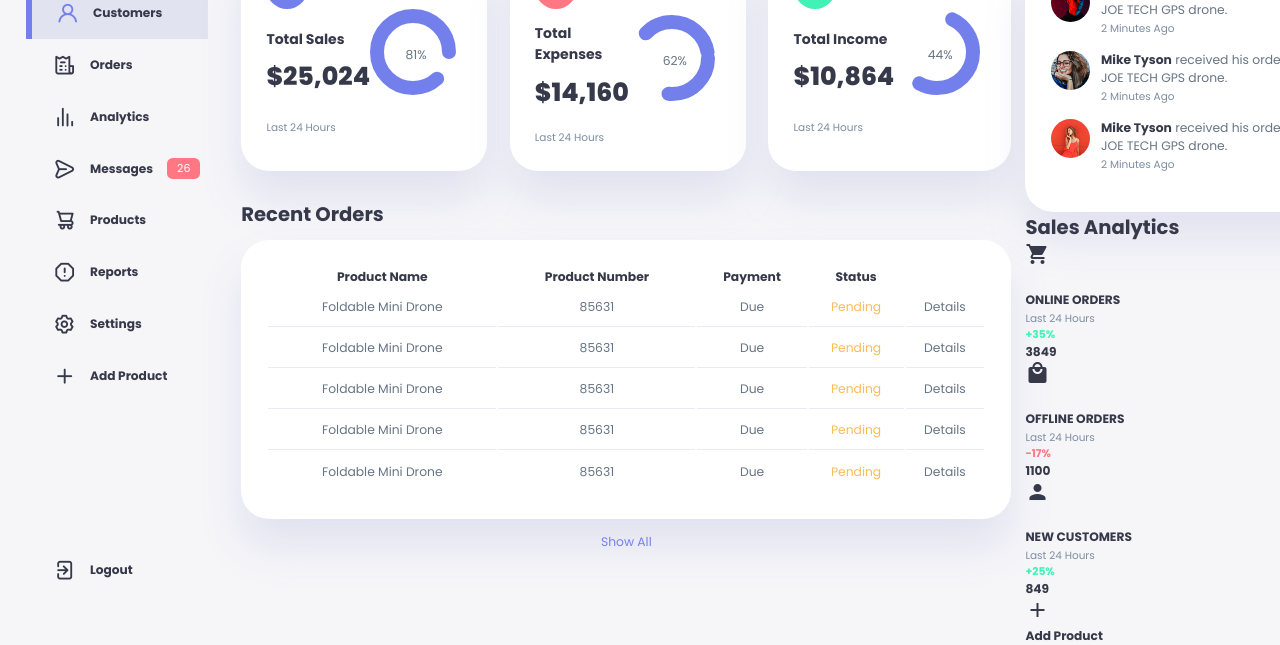
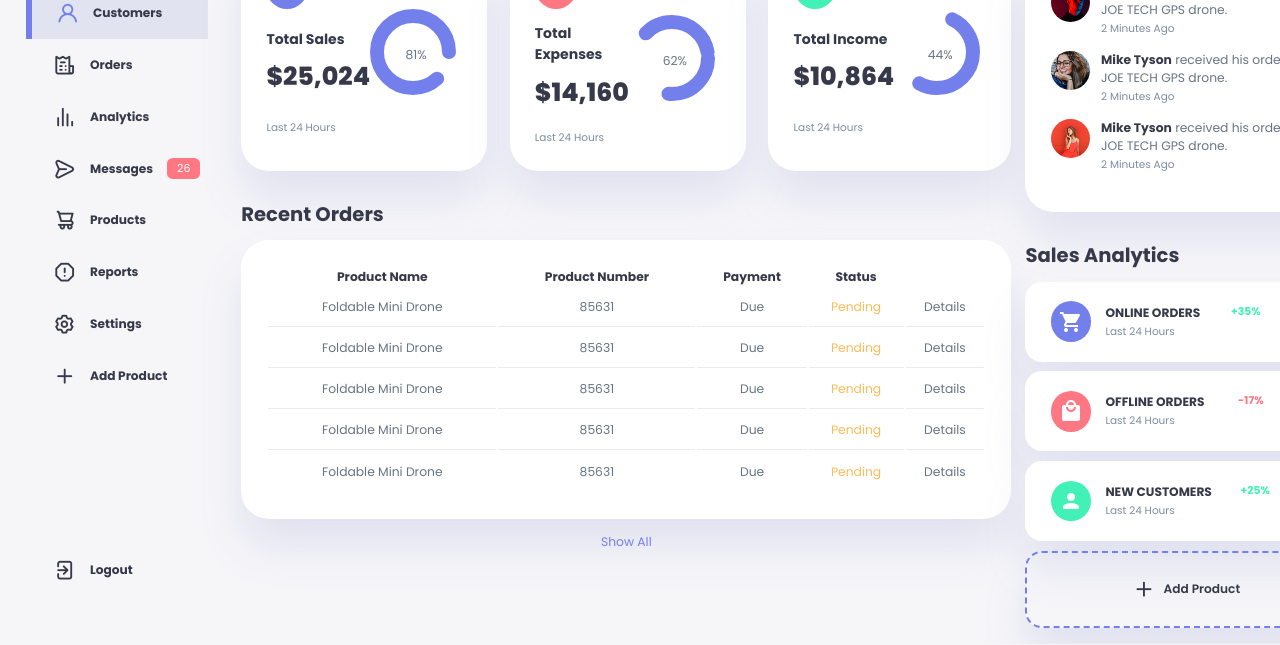
Before and after one commit to JoeTechx/Admin-broad, a plain HTML site: page index.html in a window 1280 px wide. Shown: the part 156-801 px from the top of the page. Drawn offline with nearby package versions, Linux system fonts and the light colour scheme.

Commit message:
media queries coming next

```diff
--- a/index.html
+++ b/index.html
@@ -237,10 +237,11 @@
           <div class="updates">
             <div class="update">
               <div class="profile-photo">
-                <img src="./assets/profile-2.jpg" alt="profile photo">
+                <img src="./assets/profile-2.jpg" alt="profile photo" />
               </div>
               <div class="message">
-                <p><b>Mike Tyson</b>
+                <p>
+                  <b>Mike Tyson</b>
                   received his order of JOE TECH GPS drone.
                 </p>
                 <small class="text-muted">2 Minutes Ago</small>
@@ -248,10 +249,11 @@
             </div>
             <div class="update">
               <div class="profile-photo">
-                <img src="./assets/profile-3.jpg" alt="profile photo">
+                <img src="./assets/profile-3.jpg" alt="profile photo" />
               </div>
               <div class="message">
-                <p><b>Mike Tyson</b>
+                <p>
+                  <b>Mike Tyson</b>
                   received his order of JOE TECH GPS drone.
                 </p>
                 <small class="text-muted">2 Minutes Ago</small>
@@ -259,10 +261,11 @@
             </div>
             <div class="update">
               <div class="profile-photo">
-                <img src="./assets/profile-4.jpg" alt="profile photo">
+                <img src="./assets/profile-4.jpg" alt="profile photo" />
               </div>
               <div class="message">
-                <p><b>Mike Tyson</b>
+                <p>
+                  <b>Mike Tyson</b>
                   received his order of JOE TECH GPS drone.
                 </p>
                 <small class="text-muted">2 Minutes Ago</small>
@@ -273,13 +276,11 @@
         <!-- ================= END OF RECENT UPDATE ======================= -->
 
         <!-- ================= SALES ANALYTICS ======================= -->
-          <div class="sale-analytics">
+        <div class="sales-analytics">
           <h2>Sales Analytics</h2>
-             <div class="item-online">
+          <div class="item online">
             <div class="icon">
-                <span class="material-icons">
-                  shopping_cart
-                  </span>
+              <span class="material-icons">shopping_cart</span>
             </div>
             <div class="right">
               <div class="info">
@@ -291,27 +292,22 @@
             </div>
           </div>
 
-
-             <div class="item-offline">
+          <div class="item offline">
             <div class="icon">
-                <span class="material-icons">
-                local_mall
-                  </span>
+              <span class="material-icons"> local_mall</span>
             </div>
             <div class="right">
               <div class="info">
-                   <h3>OFFLINE  ORDERS</h3>
+                <h3>OFFLINE ORDERS</h3>
                 <small class="text-muted">Last 24 Hours</small>
               </div>
               <h5 class="danger">-17%</h5>
               <h3>1100</h3>
             </div>
           </div>
-             <div class="item-Customers">
+          <div class="item Customers">
             <div class="icon">
-                <span class="material-icons">
-                  person
-                  </span>
+              <span class="material-icons">person</span>
             </div>
             <div class="right">
               <div class="info">
@@ -324,17 +320,13 @@
           </div>
           <div class="item add-product">
             <div>
-                <span class="material-icons">
-                  add
-                  </span>
-                  <h3>Add Product</h3>
+              <i class="uil uil-plus"></i>
+              <h3 class="add">Add Product</h3>
             </div>
           </div>
         </div>
 
         <!-- ================= END OF SALES ANALYTICS ======================= -->
-
-
       </div>
       <!-- ======================== END OF RIGHT SIDE ======================== -->
     </div>
--- a/styles.css
+++ b/styles.css
@@ -127,7 +127,6 @@ aside {
 }
 
 aside .top {
-  background: white;
   display: flex;
   align-items: center;
   justify-content: space-between;
@@ -171,7 +170,8 @@ aside .sidebar a {
   transition: all 300ms ease;
 }
 
-aside .sidebar a i {
+aside .sidebar a,
+.add-product i {
   font-size: 1.6rem;
   transition: all 300ms ease;
 }
@@ -377,21 +377,21 @@ main .recent-orders a {
 /* ====================== END OF RECENT ORDER ==================== */
 
 /* ======================= RIGHT ============================= */
-.right{
+.right {
   margin-top: 1.4rem;
 }
 
-.right .top{
+.right .top {
   display: flex;
   justify-content: end;
   gap: 2rem;
 }
 
-.right .top button{
+.right .top button {
   display: none;
 }
 
-.right .theme-toggler{
+.right .theme-toggler {
   background: var(--color-light);
   display: flex;
   justify-content: space-between;
@@ -402,7 +402,7 @@ main .recent-orders a {
   border-radius: var(--border-radius-1);
 }
 
-.right .theme-toggler span{
+.right .theme-toggler span {
   font-size: 1.2rem;
   width: 50%;
   height: 100%;
@@ -410,28 +410,28 @@ main .recent-orders a {
   align-items: center;
   justify-content: center;
 }
-.right .theme-toggler span.active{
+.right .theme-toggler span.active {
   background: var(--color-primary);
   color: white;
   border-radius: var(--border-radius-1);
 }
 
-.right .top .profile{
+.right .top .profile {
   display: flex;
   gap: 2rem;
   text-align: right;
 }
 
 /* ======================= RECENT UPDATES ============================= */
-.right .recent-updates{
+.right .recent-updates {
   margin-top: 1rem;
 }
 
-.right .recent-updates h2{
+.right .recent-updates h2 {
   margin-bottom: 0.8rem;
 }
 
-.right .recent-updates .updates{
+.right .recent-updates .updates {
   background: var(--color-white);
   padding: var(--card-padding);
   border-radius: var(--card-border-radius);
@@ -439,11 +439,11 @@ main .recent-orders a {
   transition: all 300ms ease;
 }
 
-.right .recent-updates .updates:hover{
+.right .recent-updates .updates:hover {
   box-shadow: none;
 }
 
-.right .recent-updates .updates .update{
+.right .recent-updates .updates .update {
   display: grid;
   grid-template-columns: 2.6rem auto;
   gap: 1rem;
@@ -451,5 +451,71 @@ main .recent-orders a {
 }
 /* =======================  END OF RECENT UPDATES ============================= */
 
+/* ======================= SALES ANALYTICS ============================= */
+.right .sales-analytics {
+  margin-top: 2rem;
+}
+
+.right .sales-analytics h2 {
+  margin-bottom: 0.8rem;
+}
+
+.right .sales-analytics .item {
+  background: var(--color-white);
+  display: flex;
+  align-items: center;
+  gap: 1rem;
+  margin-bottom: 0.7rem;
+  padding: 1.4rem var(--card-padding);
+  border-radius: var(--border-radius-3);
+  box-shadow: var(--box-shadow);
+  transition: all 300ms ease;
+}
+
+.right .sales-analytics .item:hover {
+  box-shadow: none;
+}
+.right .sales-analytics .item .right {
+  display: flex;
+  justify-content: space-between;
+  align-items: start;
+  margin: 0;
+  width: 100%;
+}
+
+.right .sales-analytics .item span {
+  padding: 0.6rem;
+  color: var(--color-white);
+  border-radius: 50%;
+  background: var(--color-primary);
+  display: flex;
+}
+
+.right .sales-analytics .item.offline span {
+  background: var(--color-danger);
+}
+.right .sales-analytics .item.Customers span {
+  background: var(--color-success);
+}
+
+.right .sales-analytics .add-product {
+  background-color: transparent;
+  border: 2px dashed var(--color-primary);
+  color: var(--color-primary);
+  display: flex;
+  align-items: center;
+  justify-content: center;
+}
+
+.right .sales-analytics .add-product div {
+  display: flex;
+  align-items: center;
+  gap: 0.6rem;
+}
+
+.right .sales-analytics .add-product div .add {
+  font-weight: 600;
+}
+/* ======================= END OF SALES ANALYTICS ============================= */
 
 /* ======================= END OF RIGHT ============================= */
```
Lines whose indentation alone changed are shown as unchanged.
